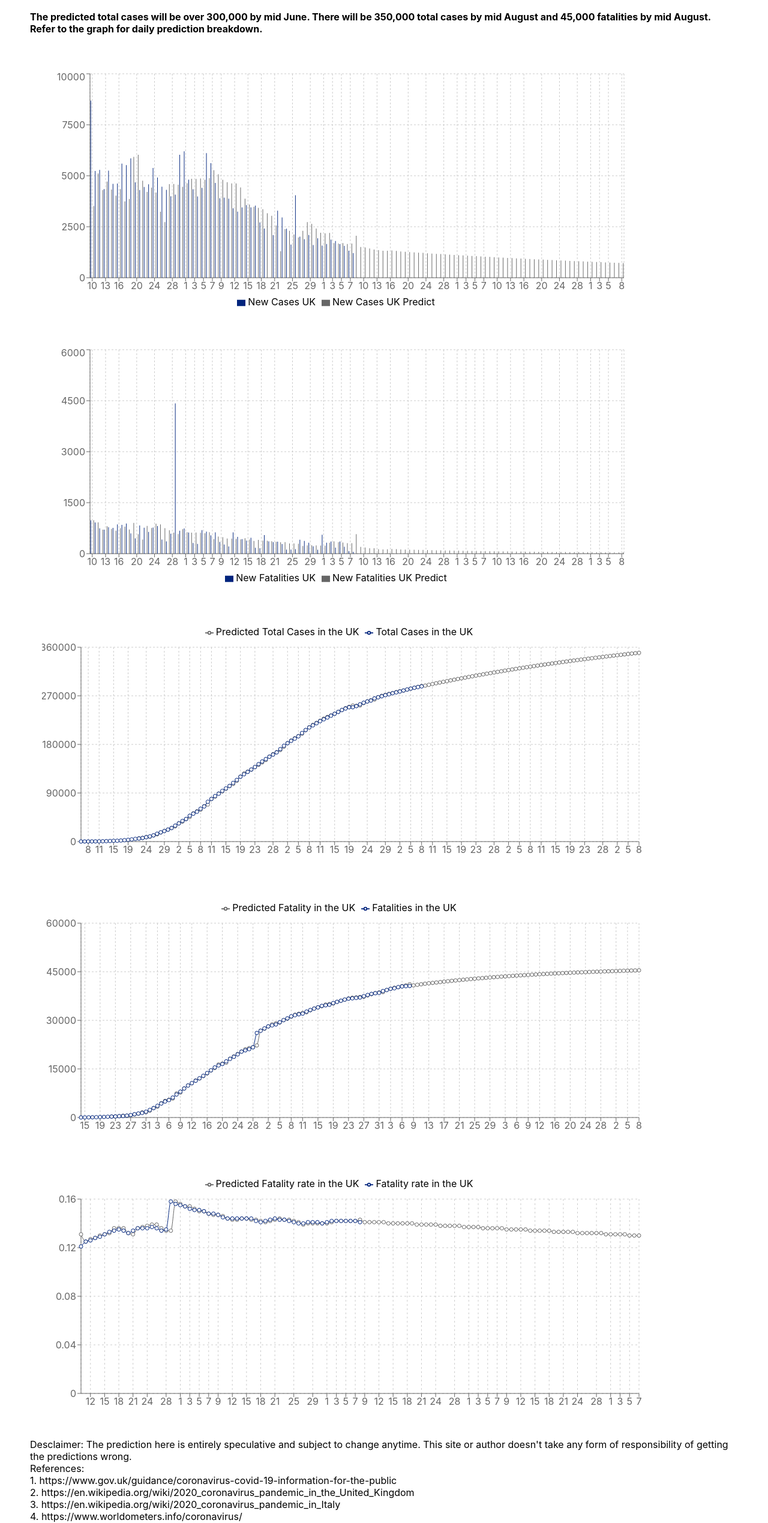
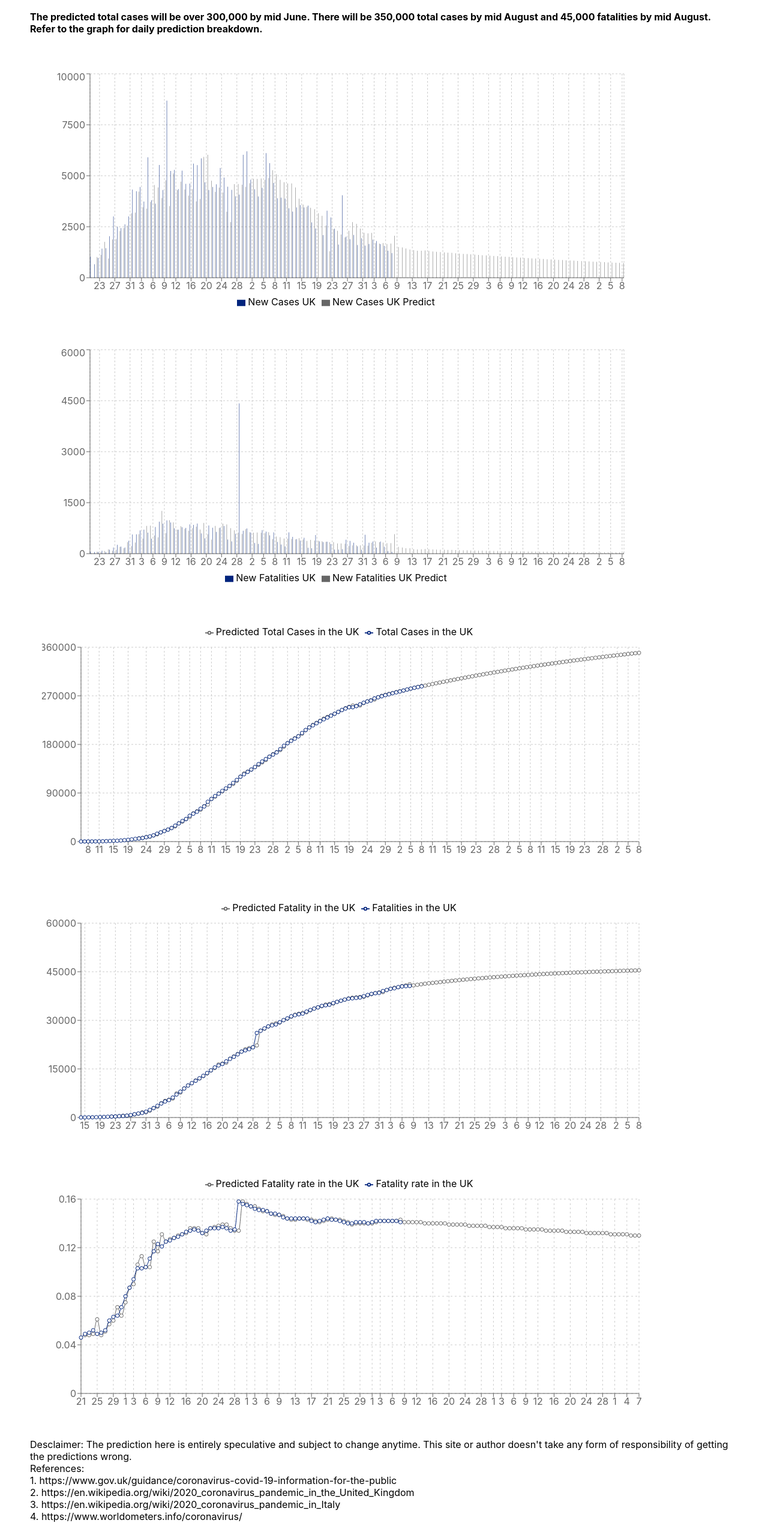
Before and after one commit to linamm/coronachart, a React (Create React App) app in the folder coronachart/: page / in a window 1280 px wide. Shown: the part 232-2771 px from the top of the page at 60% size. Built offline with nearby package versions, Linux system fonts and the light colour scheme.

Commit message:
extend graph longer to the past

```diff
--- a/coronachart/src/Data.js
+++ b/coronachart/src/Data.js
@@ -192,6 +192,7 @@ const raw_total_cases = [
 ];
 
 export const numberOfDaysInTheFuture = 60;
+export const numberOfDaysInThePast = 80;
 export const totalCaseStartDay = 6;
 export const fatalityCaseStartDay = 14;
 export const DaysInJune = 8;
@@ -202,10 +203,10 @@ const totalCases = getPredictCases(raw_total_cases, TodayTotalIndex, numberOfDay
 const fatalityCases = getPredictCases(raw_death_cases, TodayFatalityIndex, numberOfDaysInTheFuture);
 export const displayTotalCases = totalCases;
 export const displayFatalityCases = fatalityCases;
-export const newCases = getNewCases(totalCases, ['uk', 'uk_predict'], ['uk', 'uk']).slice(TodayTotalIndex - 60, TodayTotalIndex + numberOfDaysInTheFuture ); // Past 12 days and Future 30 days
-export const newFatalityCases = getNewCases(fatalityCases, ['uk', 'uk_predict'], ['uk', 'uk']).slice(TodayFatalityIndex - 60,TodayFatalityIndex + numberOfDaysInTheFuture ); // Past 12 days and Future 30 days
+export const newCases = getNewCases(totalCases, ['uk', 'uk_predict'], ['uk', 'uk']).slice(TodayTotalIndex - numberOfDaysInThePast, TodayTotalIndex + numberOfDaysInTheFuture ); // Past 12 days and Future 30 days
+export const newFatalityCases = getNewCases(fatalityCases, ['uk', 'uk_predict'], ['uk', 'uk']).slice(TodayFatalityIndex - numberOfDaysInThePast,TodayFatalityIndex + numberOfDaysInTheFuture ); // Past 12 days and Future 30 days
 
 export const fatalityRates = getFatalityRates(
-  fatalityCases.slice(TodayFatalityIndex - 60, TodayFatalityIndex + numberOfDaysInTheFuture),
-  totalCases.slice(TodayTotalIndex - 60, TodayTotalIndex + numberOfDaysInTheFuture),
+  fatalityCases.slice(TodayFatalityIndex - numberOfDaysInThePast, TodayFatalityIndex + numberOfDaysInTheFuture),
+  totalCases.slice(TodayTotalIndex - numberOfDaysInThePast, TodayTotalIndex + numberOfDaysInTheFuture),
   ['uk', 'it', 'uk_predict', 'cn']);
```
